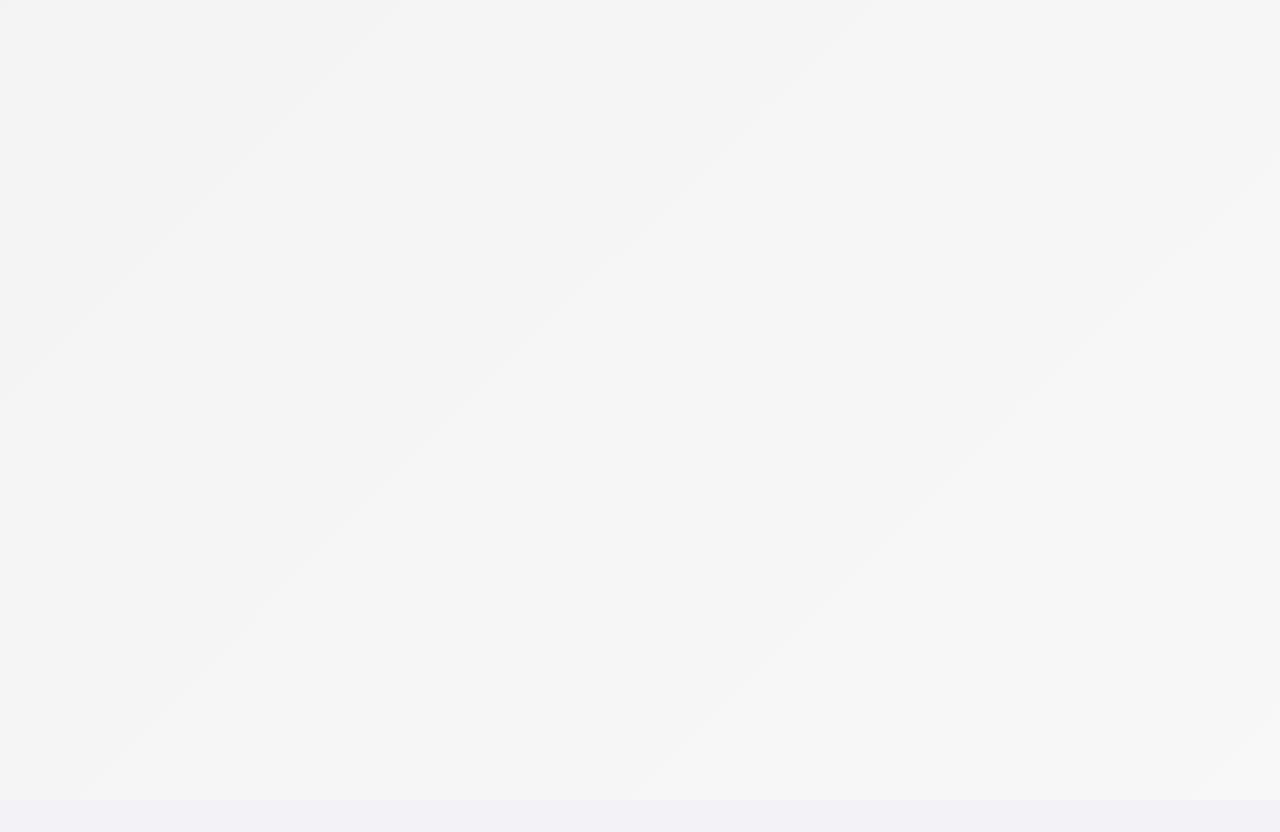
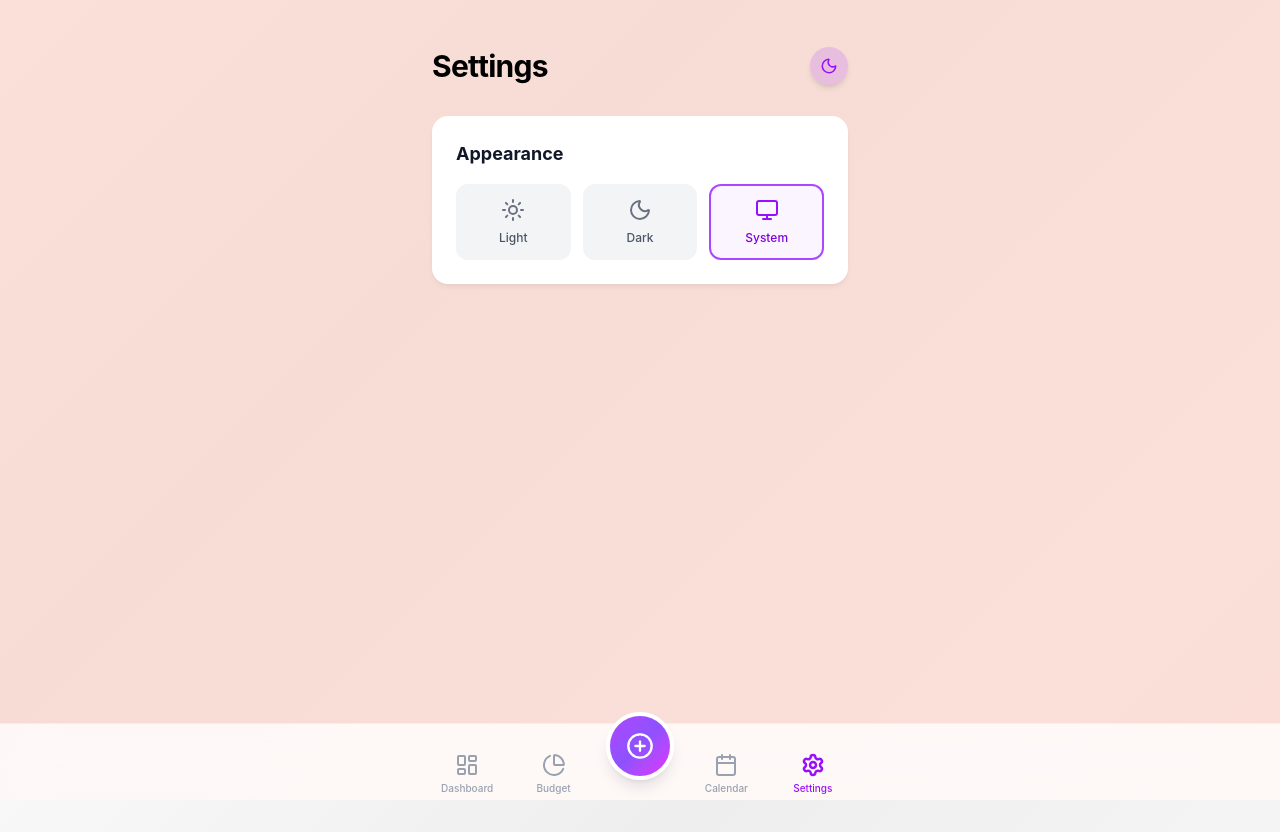
Before and after one commit to thekarthikprasad/AI-Slops, a React (Vite) app: page /settings in a window 1280 px wide. Before the commit this address had no page. Shown: the top 832 px of the page. Before the commit the page ends 800 px from the top, so only its background shows below. Built offline with nearby package versions, Linux system fonts and the light colour scheme.

Commit message:
Fix: Add Settings tab to balance Navbar, fix layout overlap, add Settings page

```diff
--- a/src/App.tsx
+++ b/src/App.tsx
@@ -6,6 +6,7 @@ import Budget from "./pages/Budget";
 import { Investments } from "./pages/Investments";
 import { Wrapped } from "./pages/Wrapped";
 import CalendarView from "./pages/CalendarView";
+import Settings from "./pages/Settings";
 
 function App() {
   return (
@@ -15,6 +16,7 @@ function App() {
         <Route path="budget" element={<Budget />} />
         <Route path="add" element={<AddExpense />} />
         <Route path="calendar" element={<CalendarView />} />
+        <Route path="settings" element={<Settings />} />
         <Route path="invest" element={<Investments />} />
         <Route path="wrapped" element={<Wrapped />} />
       </Route>
--- a/src/components/layout/AppShell.tsx
+++ b/src/components/layout/AppShell.tsx
@@ -1,5 +1,5 @@
 import { Link, useLocation, Outlet } from "react-router-dom";
-import { LayoutDashboard, PlusCircle, PieChart, Calendar } from "lucide-react";
+import { LayoutDashboard, PlusCircle, PieChart, Calendar, Settings } from "lucide-react";
 import { cn } from "../../lib/utils";
 import { motion } from "framer-motion";
 import { useEffect } from "react";
@@ -18,6 +18,7 @@ export function AppShell() {
         { name: "Budget", icon: PieChart, path: "/budget" },
         { name: "Add", icon: PlusCircle, path: "/add", special: true },
         { name: "Calendar", icon: Calendar, path: "/calendar" },
+        { name: "Settings", icon: Settings, path: "/settings" },
     ];
 
     return (
@@ -30,14 +31,14 @@ export function AppShell() {
             </main>
 
             <nav className="fixed bottom-0 left-0 right-0 pb-safe pt-3 z-50 bg-white/80 dark:bg-[#1C1C1E]/90 backdrop-blur-xl border-t border-gray-200/50 dark:border-white/10">
-                <div className="max-w-md mx-auto flex justify-between items-end px-6 h-16 pb-2 relative">
+                <div className="max-w-md mx-auto grid grid-cols-5 items-end px-2 h-16 pb-2">
                     {tabs.map((tab) => {
                         const isActive = location.pathname === tab.path;
                         const Icon = tab.icon;
 
                         if (tab.special) {
                             return (
-                                <div key={tab.name} className="absolute left-1/2 -translate-x-1/2 -top-6">
+                                <div key={tab.name} className="flex justify-center relative -top-6">
                                     <Link to={tab.path}>
                                         <motion.div
                                             whileTap={{ scale: 0.85 }}
@@ -52,18 +53,17 @@ export function AppShell() {
                             );
                         }
 
-                        // Adjust spacing for items to be balanced around the center
                         return (
                             <Link
                                 key={tab.name}
                                 to={tab.path}
-                                className="flex justify-center w-16"
+                                className="flex justify-center"
                             >
                                 <motion.div
                                     whileTap={{ scale: 0.85, y: -2 }}
                                     transition={{ type: "spring", stiffness: 400, damping: 17 }}
                                     className={cn(
-                                        "flex flex-col items-center gap-1 p-2 rounded-2xl transition-all duration-200",
+                                        "flex flex-col items-center gap-1 p-2 w-16 rounded-2xl transition-all duration-200",
                                         isActive
                                             ? "text-purple-600 dark:text-violet-400"
                                             : "text-gray-400 dark:text-gray-500"
--- /dev/null
+++ b/src/pages/Settings.tsx
@@ -0,0 +1,54 @@
+import { Header } from "../components/layout/Header";
+import { useExpenseStore } from "../store/useExpenseStore";
+import { Moon, Sun, Monitor } from "lucide-react";
+import { cn } from "../lib/utils";
+
+export default function Settings() {
+    const { theme, setTheme } = useExpenseStore();
+
+    const themes = [
+        { id: 'light', name: 'Light', icon: Sun },
+        { id: 'dark', name: 'Dark', icon: Moon },
+        { id: 'system', name: 'System', icon: Monitor },
+    ] as const;
+
+    return (
+        <div className="animate-fade-in pb-24">
+            <Header title="Settings" large />
+            <div className="p-4 space-y-6">
+                <div className="card-gradient rounded-2xl p-6 shadow-ios">
+                    <h3 className="font-bold text-lg mb-4 text-gray-900 dark:text-white">Appearance</h3>
+                    <div className="grid grid-cols-3 gap-3">
+                        {themes.map((t) => {
+                            const Icon = t.icon;
+                            const isActive = theme === t.id;
+                            return (
+                                <button
+                                    key={t.id}
+                                    onClick={() => setTheme(t.id)}
+                                    className={cn(
+                                        "flex flex-col items-center gap-2 p-3 rounded-xl transition-all border-2",
+                                        isActive
+                                            ? "border-purple-500 bg-purple-50 dark:bg-purple-900/20"
+                                            : "border-transparent bg-gray-100 dark:bg-white/5 hover:bg-gray-200 dark:hover:bg-white/10"
+                                    )}
+                                >
+                                    <Icon
+                                        size={24}
+                                        className={isActive ? "text-purple-600 dark:text-purple-400" : "text-gray-500 dark:text-gray-400"}
+                                    />
+                                    <span className={cn(
+                                        "text-xs font-medium",
+                                        isActive ? "text-purple-700 dark:text-purple-300" : "text-gray-600 dark:text-gray-400"
+                                    )}>
+                                        {t.name}
+                                    </span>
+                                </button>
+                            );
+                        })}
+                    </div>
+                </div>
+            </div>
+        </div>
+    );
+}
```
